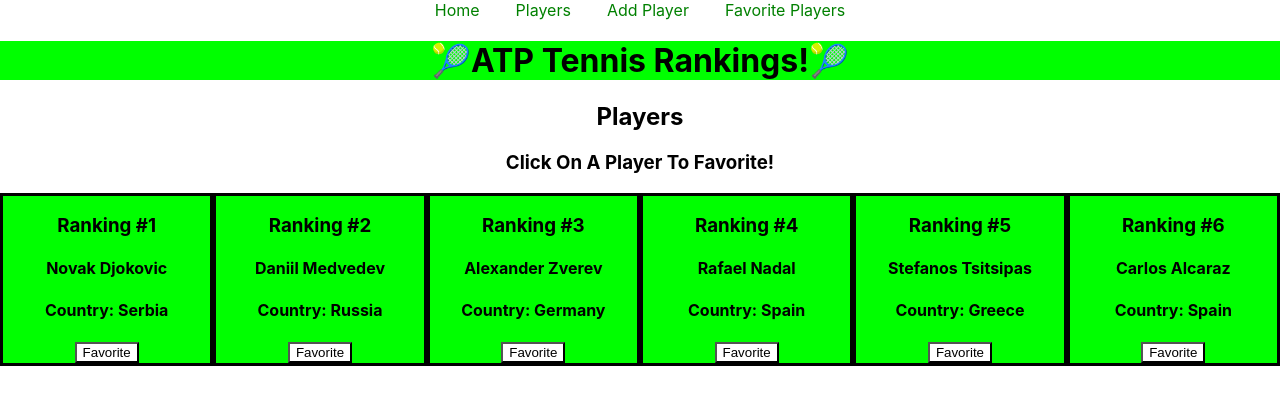
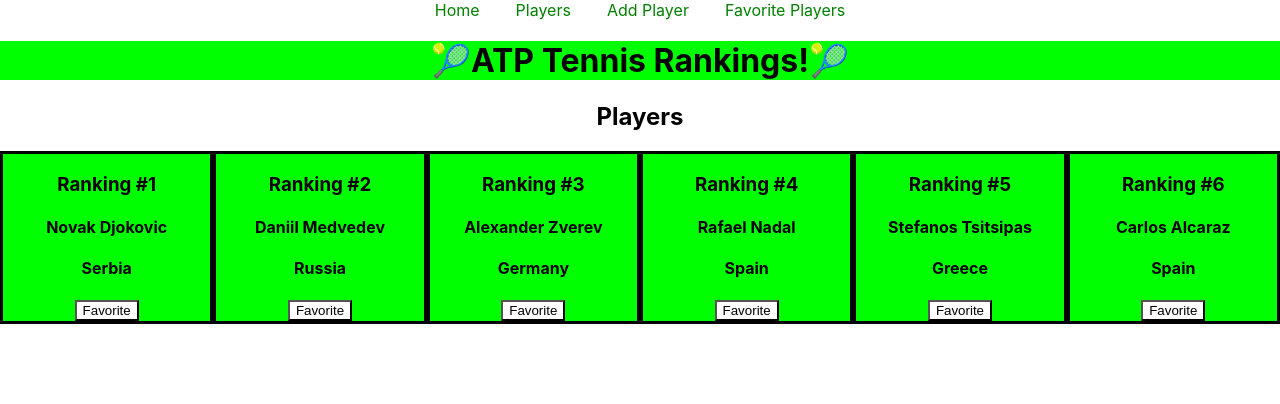
Before and after one commit to lammerij/tennis-rankings, a React (Create React App) app: page /players in a window 1280 px wide. Shown: the top 404 px of the page. Built offline with nearby package versions, Linux system fonts and the light colour scheme; data requests are answered from the project's data file.

Commit message:
players populate but not on refresh

```diff
--- a/db.json
+++ b/db.json
@@ -5,42 +5,42 @@
       "name": "Novak Djokovic",
       "ranking": 1,
       "country": "Serbia",
-      "favorite": "false"
+      "favorite": false
     },
     {
       "id": 2,
       "name": "Daniil Medvedev",
       "ranking": 2,
       "country": "Russia",
-      "favorite": "false"
+      "favorite": false
     },
     {
       "id": 3,
       "name": "Alexander Zverev",
       "ranking": 3,
       "country": "Germany",
-      "favorite": "false"
+      "favorite": false
     },
     {
       "id": 4,
       "name": "Rafael Nadal",
       "ranking": 4,
       "country": "Spain",
-      "favorite": "false"
+      "favorite": false
     },
     {
       "id": 5,
       "name": "Stefanos Tsitsipas",
       "ranking": 5,
       "country": "Greece",
-      "favorite": "false"
+      "favorite": false
     },
     {
       "id": 6,
       "name": "Carlos Alcaraz",
       "ranking": 6,
       "country": "Spain",
-      "favorite": "false"
+      "favorite": false
     }
   ]
 }
--- a/src/component/App.js
+++ b/src/component/App.js
@@ -1,13 +1,33 @@
-import "./App.css";
+import React, {useEffect, useState} from 'react'
+import  "./App.css";
 import { BrowserRouter as Router, Switch, Route } from "react-router-dom";
 import Header from "./Header";
 import NavBar from "./NavBar";
 import PlayerContainer from "./PlayerContainer";
 import PlayerForm from "./PlayerForm";
 import Home from "./Home";
-import PlayerFilter from "./PlayerFilter";
+import FavoriteContainer from "./FavoriteContainer"
 
 function App() {
+  const [players, setPlayers] = useState([]);
+  const[favoritePlayer, setFavoritePlayer] = useState([])
+
+  useEffect(() => {
+    fetch("http://localhost:3001/players")
+      .then((response) => response.json())
+      .then((data) => setPlayers(data));
+  }, []);
+
+
+  function updatedFavoriteList(favorited){
+    // console.log(favorited)
+   const favoritedPlayer = players.filter((player)=>{
+    if(player.favorite===true) return favorited;
+    })
+    setFavoritePlayer(favoritedPlayer)
+  }
+
+
   return (
     <div className="App">
       <Router>
@@ -15,13 +35,13 @@
         <Header />
         <Switch>
           <Route exact path="/players">
-            <PlayerContainer />
+            <PlayerContainer players={players} updatedFavoriteList={updatedFavoriteList}  />
           </Route>
           <Route exact path="/players/new">
             <PlayerForm />
           </Route>
           <Route exact path="/players/favoriteplayers">
-            <PlayerFilter />
+            <FavoriteContainer  favoritePlayer={favoritePlayer} />
           </Route>
           <Route exact path="/">
             <Home />
--- /dev/null
+++ b/src/component/FavoriteContainer.js
@@ -0,0 +1,22 @@
+import React from "react";
+import PlayerCard from "./PlayerCard";
+
+function FavoriteContainer({favoritePlayer}){
+  const favoritePlayersCards = favoritePlayer.map((player) => (
+    <PlayerCard player={player} key={player.id} />
+  ));
+
+
+
+
+
+  return (
+    <div>
+    <h2>Favorite Players</h2>
+    <div>{favoritePlayersCards}</div>
+
+    </div>
+  )
+}
+
+export default FavoriteContainer;
--- a/src/component/PlayerCard.js
+++ b/src/component/PlayerCard.js
@@ -1,15 +1,33 @@
-import React, { useState } from "react";
+import React from "react";
 
-function PlayerCard({ player }) {
-  const [isfavorite, setIsFavorite] = useState(false);
-  const { id, name, ranking, country, favorite } = player;
+function PlayerCard({ player, updatedFavoriteList }) {
+  // console.log(player);
+  const { id, name, country, ranking, favorite } = player;
+
+  //PATCH, onClick
+
+  function handleFavoriteClick() {
+    fetch(`http://localhost:3001/players/${id}`, {
+      method: "PATCH",
+      headers: {
+        "Content-Type": "application/json",
+      },
+      body: JSON.stringify({
+        "favorite": true
+      })
+    })
+    .then((response) => response.json())
+    .then(updatedFavoriteList)
+  }
 
   return (
-    <div style={{ border: "solid", width: "400px", background: "lime"}}>
-      <h3>Ranking #{player.ranking}</h3>
-      <h4>{player.name}</h4>
-      <h4>Country: {player.country}</h4>
-      <button style={{background: "white"}}>Favorite</button>
+    <div style={{ border: "solid", width: "400px", background: "lime" }}>
+      <h3>Ranking #{ranking}</h3>
+      <h4>{name}</h4>
+      <h4>{country}</h4>
+      <button onClick={handleFavoriteClick} style={{ background: "white" }}>
+        {player.favorite ? "Unfavorite" : "Favorite"}
+      </button>
     </div>
   );
 }
--- a/src/component/PlayerContainer.js
+++ b/src/component/PlayerContainer.js
@@ -1,23 +1,18 @@
-import React, { useEffect, useState } from "react";
-import PlayerList from "./PlayerList";
+import React from "react";
+import PlayerCard from "./PlayerCard";
 
-function PlayerContainer() {
-  const[isFavorite, setIsFavorite] = useState([])
-  const [players, setPlayers] = useState([]);
 
-  useEffect(() => {
-    fetch("http://localhost:3001/players")
-      .then((response) => response.json())
-      .then((data) => setPlayers(data));
-  }, []);
+function PlayerContainer({players, updatedFavoriteList }) {
+  const playersCards = players.map((player) => (
+    <PlayerCard player={player} key={player.id} updatedFavoriteList={updatedFavoriteList} />
+  ));
 
-  function handleFavorite(playerToAdd){
-    setIsFavorite(...isFavorite, playerToAdd)
-  }
+
 
   return (
-    <div>
-      <PlayerList players={players} handleFavorite={handleFavorite} />
+    <div style={{ background: "white" }}>
+      <h2>Players</h2>
+      <div style={{ display: "flex" }}>{playersCards}</div>
     </div>
   );
 }
--- a/src/component/PlayerFilter.js
+++ /dev/null
@@ -1,9 +0,0 @@
-import React from 'react'
-
-function PlayerFilter() {
-  return (
-    <div>PlayerFilter</div>
-  )
-}
-
-export default PlayerFilter
--- a/src/component/PlayerForm.js
+++ b/src/component/PlayerForm.js
@@ -7,9 +7,9 @@
   const [ranking, setRanking] = useState("");
   const [country, setCountry] = useState("");
 
-// trim removes white space from both ends of a string
+  // trim removes white space from both ends of a string
 
-// some checks the value of true/false
+  // some checks the value of true/false
 
   function handleSubmit(event) {
     event.preventDefault();
@@ -17,6 +17,7 @@
       alert("Please Fill Out Form, Thank You!");
       return null;
     }
+
     const newPlayer = { name, ranking, country };
 
     fetch("http://localhost:3001/players", {
@@ -24,20 +25,19 @@
       headers: {
         "Content-Type": "application/json",
       },
-      body: JSON.stringify(newPlayer),
+      body: JSON.stringify({ ...newPlayer, favorite: false }),
     });
 
     setName("");
     setRanking("");
     setCountry("");
     history.push("/players");
-
   }
 
   return (
     <div>
       <form onSubmit={handleSubmit}>
-        <label style={{background: "lime"}}>
+        <label style={{ background: "lime" }}>
           Name:
           <input
             onChange={(event) => setName(event.target.value)}
@@ -45,7 +45,7 @@
             name="name"
           ></input>
         </label>
-        <label style={{background: "lime"}}>
+        <label style={{ background: "lime" }}>
           Ranking:
           <input
             onChange={(event) => setRanking(event.target.value)}
@@ -53,7 +53,7 @@
             name="ranking"
           ></input>
         </label>
-        <label style={{background: "lime"}}>
+        <label style={{ background: "lime" }}>
           Country:
           <input
             onChange={(event) => setCountry(event.target.value)}
@@ -61,7 +61,7 @@
             name="country"
           ></input>
         </label>
-        <button style={{background: "white"}}>Add Player!</button>
+        <button style={{ background: "white" }}>Add Player!</button>
       </form>
       <img src="/images/Player List Background.jpeg"></img>
     </div>
--- a/src/component/PlayerList.js
+++ /dev/null
@@ -1,22 +0,0 @@
-import React from "react";
-import PlayerCard from "./PlayerCard";
-
-function PlayerList({ players, handleFavorite }) {
-  const playersCards = players.map((player) => (
-    <PlayerCard player={player} key={player.id} handleFavorite={handleFavorite} />
-  ));
-
-
-
-
-
-  return (
-    <div style={{background: "white"}}>
-      <h2>Players</h2>
-      <h3>Click On A Player To Favorite!</h3>
-      <div style={{display: "flex"}}>{playersCards}</div>
-    </div>
-  );
-}
-
-export default PlayerList;
```
